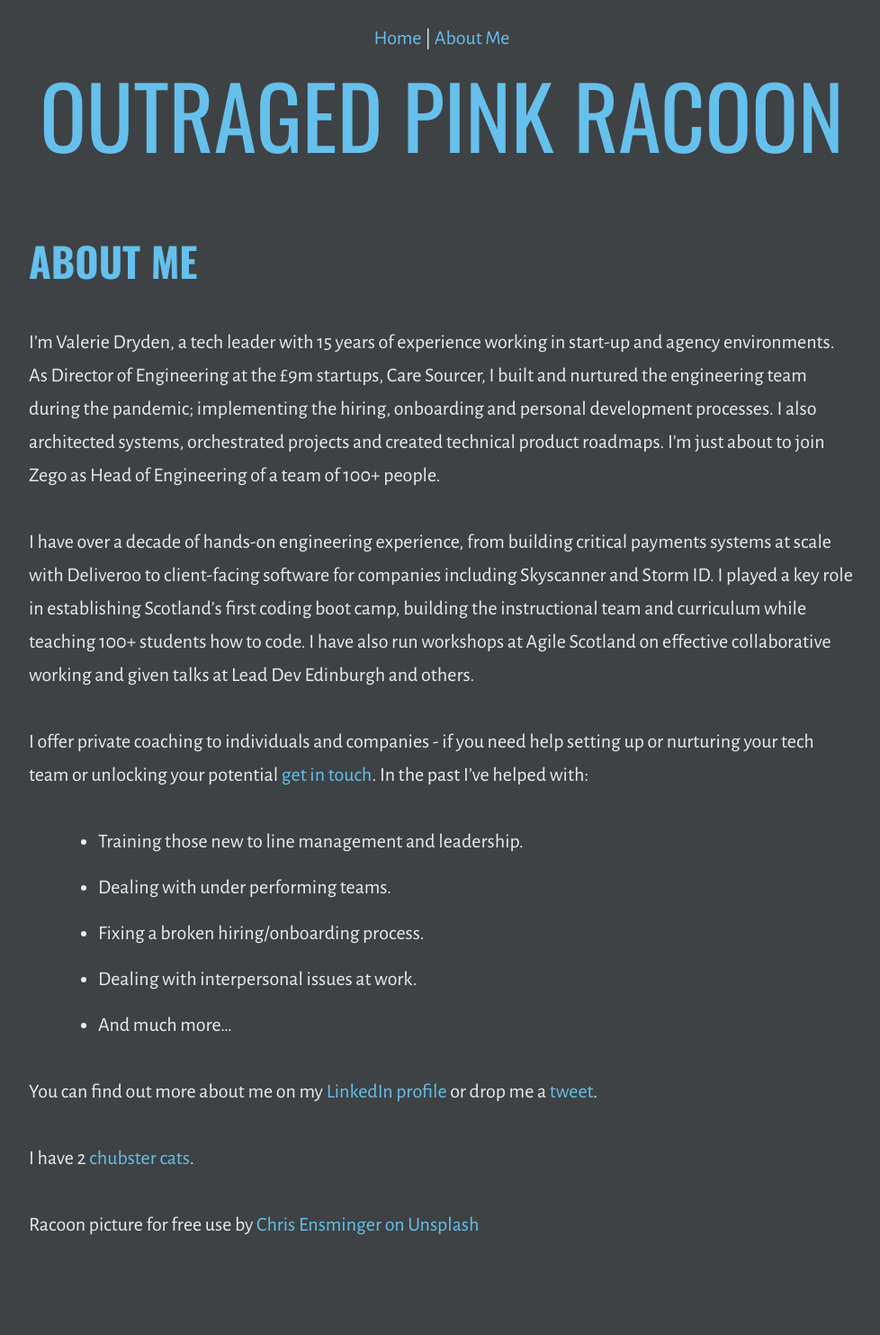
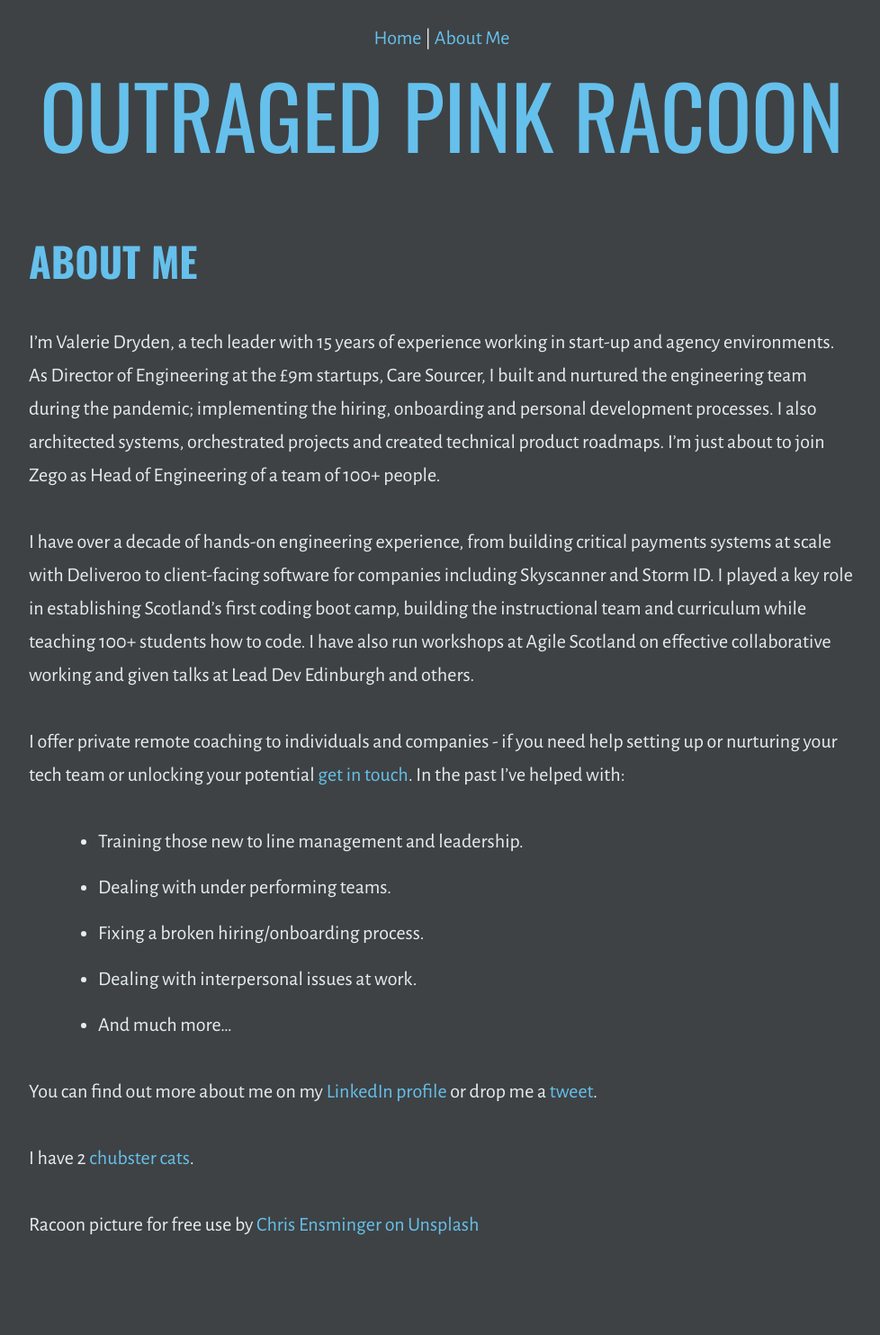
Before and after one commit to outragedpinkracoon/outragedpinkracoon.github.io, a Jekyll site: the page built from about-me.md, in a window 1280 px wide. Shown: the whole page at 90% size, without its empty margins (149-1127 px from the left). Built offline with Jekyll 4.4.1, drawn with Linux system fonts in a browser that asks for light colours; some of the changed lines change nothing that is shown.

Commit message:
Change titlee

```diff
--- a/about-me.md
+++ b/about-me.md
@@ -2,14 +2,14 @@
 layout: info_page
 permalink: /about-me/
 title: About Me
-description: Technology leader with 15 years of experience working in startups, agencies and scale-ups.
+description: Remote coaching for companies and individuals in tech from a leader with 15 years experience.
 ---
 
 I'm Valerie Dryden, a tech leader with 15 years of experience working in start-up and agency environments. As Director of Engineering at the £9m startups, Care Sourcer, I built and nurtured the engineering team during the pandemic; implementing the hiring, onboarding and personal development processes. I also architected systems, orchestrated projects and created technical product roadmaps. I'm just about to join Zego as Head of Engineering of a team of 100+ people.
 
 I have over a decade of hands-on engineering experience, from building critical payments systems at scale with Deliveroo to client-facing software for companies including Skyscanner and Storm ID. I played a key role in establishing Scotland's first coding boot camp, building the instructional team and curriculum while teaching 100+ students how to code. I have also run workshops at Agile Scotland on effective collaborative working and given talks at Lead Dev Edinburgh and others.
 
-I offer private coaching to individuals and companies - if you need help setting up or nurturing your tech team or unlocking your potential <a href="mailto:coaching@outragedpinkracoon.com?subject=Coaching Inquiry from Website">get in touch</a>. In the past I've helped with:
+I offer private remote coaching to individuals and companies - if you need help setting up or nurturing your tech team or unlocking your potential <a href="mailto:coaching@outragedpinkracoon.com?subject=Coaching Inquiry from Website">get in touch</a>. In the past I've helped with:
 - Training those new to line management and leadership.
 - Dealing with under performing teams.
 - Fixing a broken hiring/onboarding process.
```
